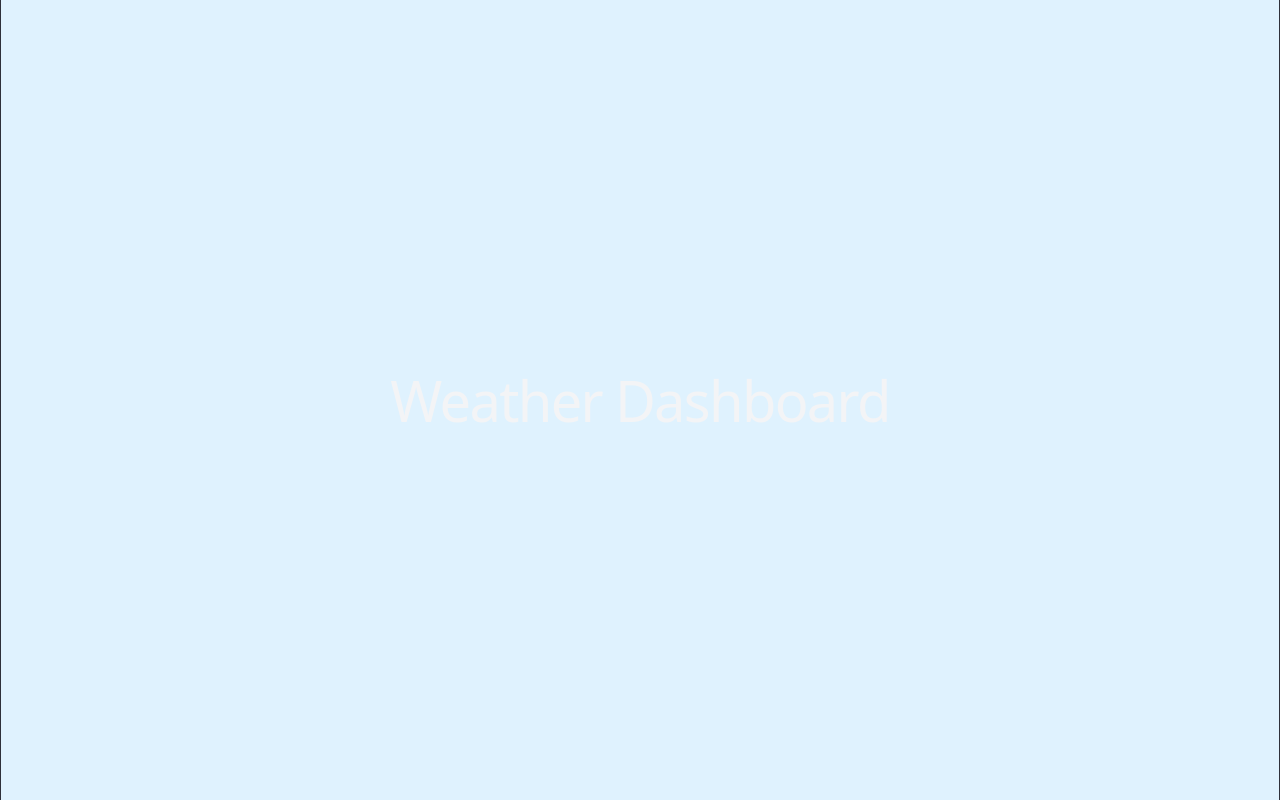
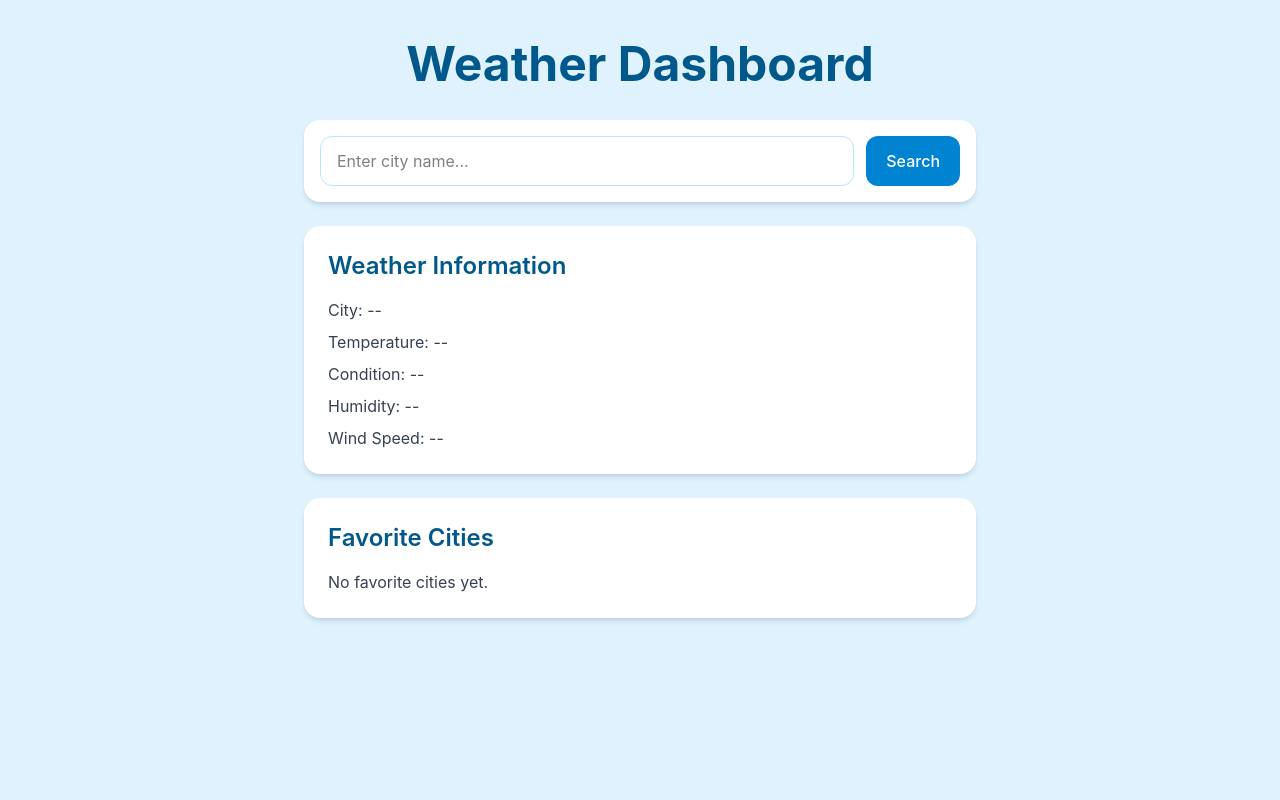
Before and after one commit to EiSandyPhyo/weather-dashboard, a React (Vite) app: page / in a window 1280 px wide. Built offline with nearby package versions, Linux system fonts and the light colour scheme.

Commit message:
Step2: Create basic UI layout for weather dashboard

```diff
--- a/index.html
+++ b/index.html
@@ -2,9 +2,9 @@
 <html lang="en">
   <head>
     <meta charset="UTF-8" />
-    <link rel="icon" type="image/svg+xml" href="/favicon.svg" />
+    <link rel="icon" type="image/svg+xml" href="/weather.png" />
     <meta name="viewport" content="width=device-width, initial-scale=1.0" />
-    <title>weather-dashboard</title>
+    <title>Weather Dashboard</title>
   </head>
   <body>
     <div id="root"></div>
--- a/src/App.jsx
+++ b/src/App.jsx
@@ -1,11 +1,49 @@
 import "./App.css";
 
 function App() {
-
   return (
     <>
-      <div className="min-h-screen bg-sky-100 flex items-center justify-center">
-        <h1 className="text-4xl font-bold text-sky-700">Weather Dashboard</h1>
+      <div className="min-h-screen bg-sky-100 px-4 py-10">
+        <div className="mx-auto max-w-2xl">
+          <h1 className="mb-8 text-center text-3xl md:text-4xl lg:text-5xl font-bold text-sky-800 capitalize">
+            weather dashboard
+          </h1>
+
+          <div className="mb-6 rounded-2xl bg-white p-4 shadow-md">
+            <div className="flex flex-col gap-3 sm:flex-row">
+              <input
+                type="text"
+                placeholder="Enter city name..."
+                className="flex-1 rounded-xl border border-sky-200 px-4 py-3 outline-none focus:border-sky-500"
+              />
+              <button className="rounded-xl bg-sky-600 px-5 py-3 font-medium text-white transition hover:bg-sky-700">
+                Search
+              </button>
+            </div>
+          </div>
+
+          <div className="mb-6 rounded-2xl bg-white p-6 shadow-md">
+            <h2 className="mb-4 text-2xl font-semibold text-sky-800">
+              Weather Information
+            </h2>
+            <div className="space-y-2 text-gray-700">
+              <p>City: --</p>
+              <p>Temperature: --</p>
+              <p>Condition: --</p>
+              <p>Humidity: --</p>
+              <p>Wind Speed: --</p>
+            </div>
+          </div>
+
+          <div className="rounded-2xl bg-white p-6 shadow-md">
+            <h2 className="mb-4 text-2xl font-semibold text-sky-800 capitalize">
+              favorite cities
+            </h2>
+            <ul className="space-y-2 text-gray-700">
+              <li>No favorite cities yet.</li>
+            </ul>
+          </div>
+        </div>
       </div>
     </>
   );
--- a/src/index.css
+++ b/src/index.css
@@ -1,5 +1,5 @@
 @import "tailwindcss";
-
+/*
 :root {
   --text: #6b6375;
   --text-h: #08060d;
@@ -110,4 +110,4 @@ code {
   line-height: 135%;
   padding: 4px 8px;
   background: var(--code-bg);
-}
+} */
```
